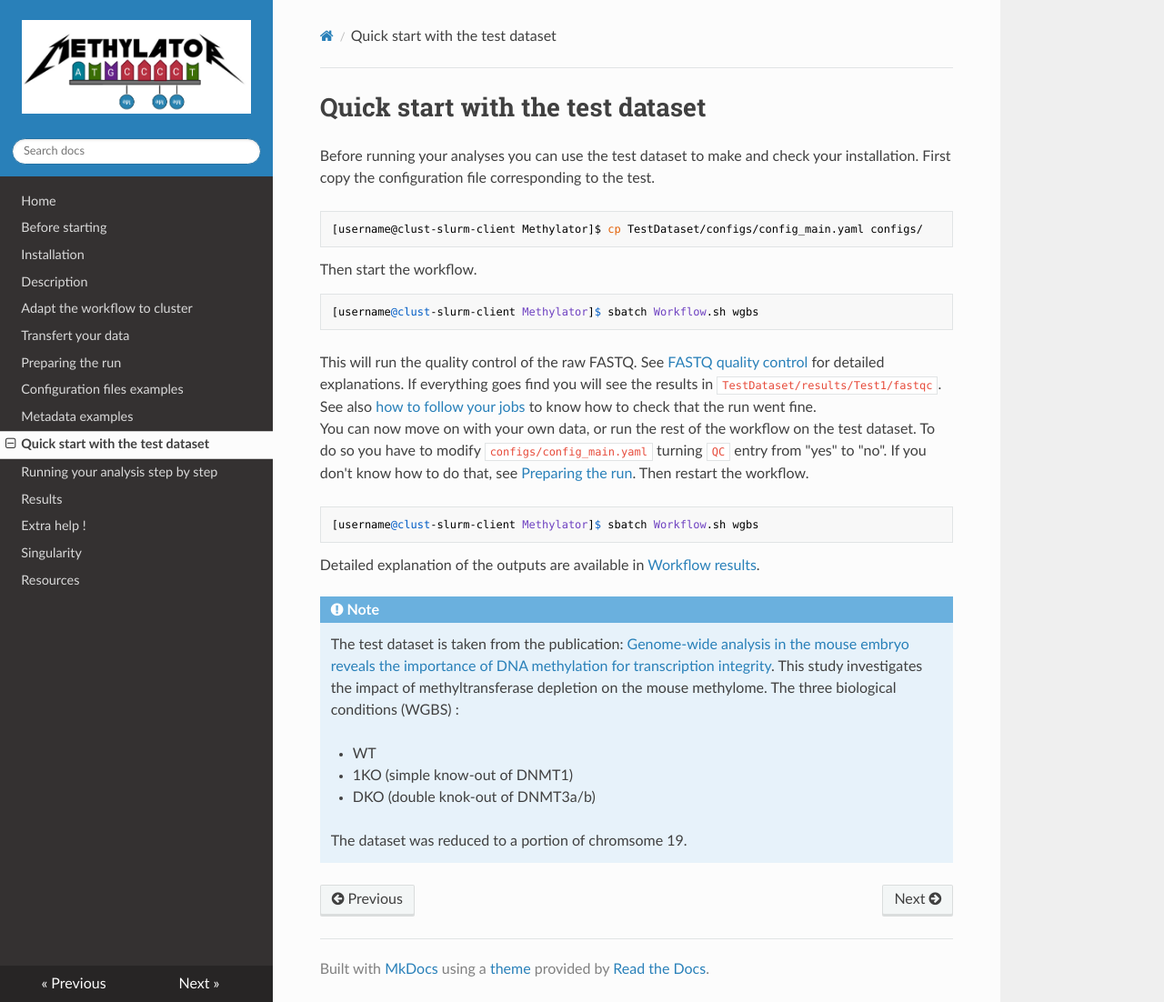
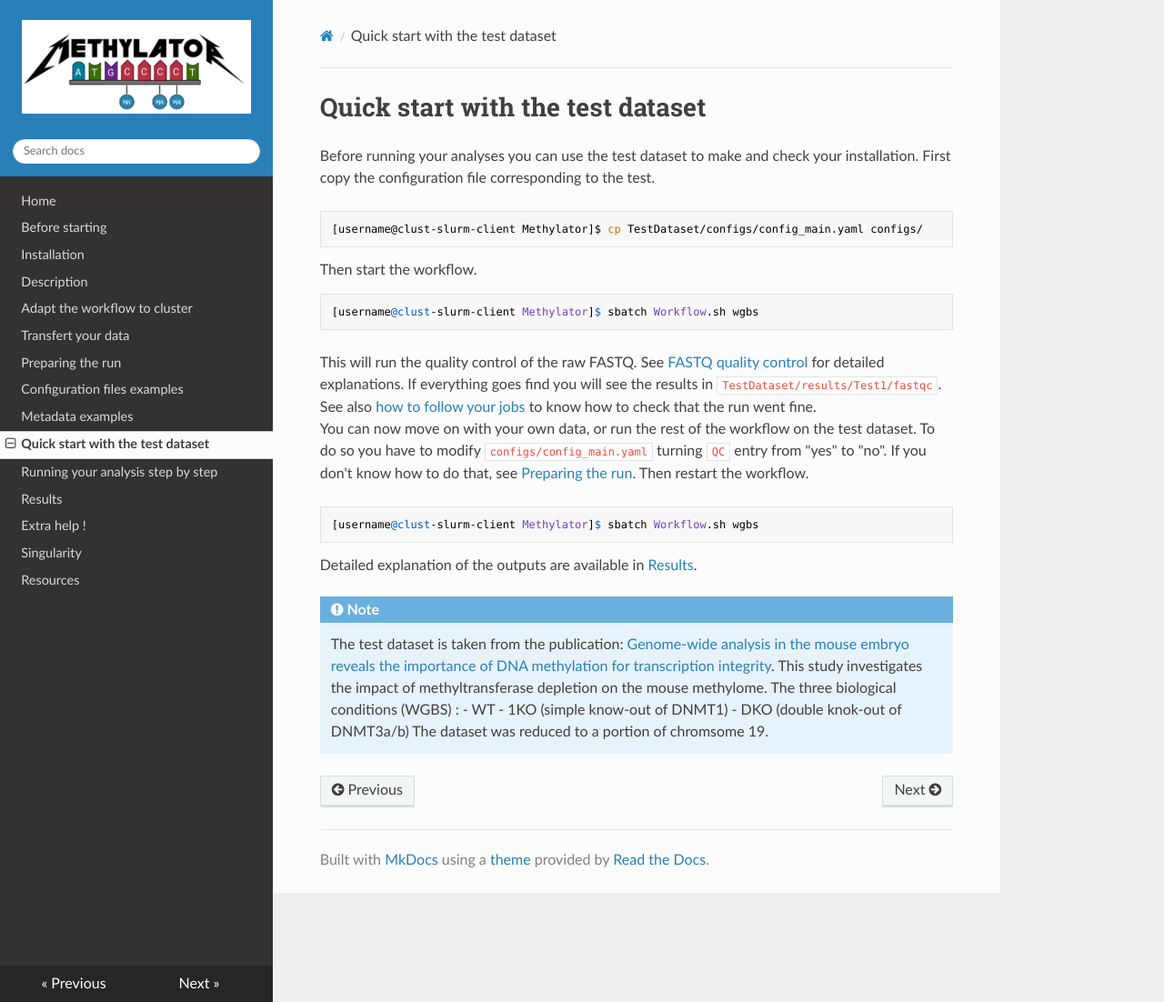
Before and after one commit to parisepigenetics/Methylator-Documentation, an MkDocs documentation site: the page built from docs/quick_start.md, in a window 1280 px wide and 1102 px high. Shown: the whole window at 91% size. Built offline with MkDocs 1.6.1, drawn with Linux system fonts in a browser that asks for light colours; nearby versions of some CDN libraries.

Commit message:
Update quick_start.md

````diff
--- a/docs/quick_start.md
+++ b/docs/quick_start.md
@@ -11,17 +11,17 @@ Then start the workflow.
 ```
 
 This will run the quality control of the raw FASTQ. See [FASTQ quality control](#fastq-quality-control) for detailed explanations. If everything goes find you will see the results in `TestDataset/results/Test1/fastqc`. See also [how to follow your jobs](#how-to-follow-your-jobs) to know how to check that the run went fine.
-You can now move on with your own data, or run the rest of the workflow on the test dataset. To do so you have to modify `configs/config_main.yaml` turning `QC` entry from "yes" to "no". If you don't know how to do that, see [Preparing the run](#preparing-the-run). Then restart the workflow.
+You can now move on with your own data, or run the rest of the workflow on the test dataset. To do so you have to modify `configs/config_main.yaml` turning `QC` entry from "yes" to "no". If you don't know how to do that, see [Preparing the run](preparing_run.md). Then restart the workflow.
+
 ```
 [username@clust-slurm-client Methylator]$ sbatch Workflow.sh wgbs
 ```
-Detailed explanation of the outputs are available in [Workflow results](#workflow-results).
+Detailed explanation of the outputs are available in [Results](results.md).
 
 !!! note
-    The test dataset is taken from the publication: [Genome-wide analysis in the mouse embryo reveals the importance of DNA methylation for transcription integrity](https://www.nature.com/articles/s41467-020-16919-w). This study investigates the impact of methyltransferase depletion on the mouse methylome. The three biological conditions (WGBS) :
-
+    The test dataset is taken from the publication: [Genome-wide analysis in the mouse embryo reveals the importance of DNA methylation for transcription integrity](https://www.nature.com/articles/s41467-020-16919-w). This study investigates the impact of methyltransferase depletion on the mouse methylome.
+    The three biological conditions (WGBS) :
     - WT
     - 1KO (simple know-out of DNMT1)
     - DKO (double knok-out of DNMT3a/b)
-
     The dataset was reduced to a portion of chromsome 19.
````
